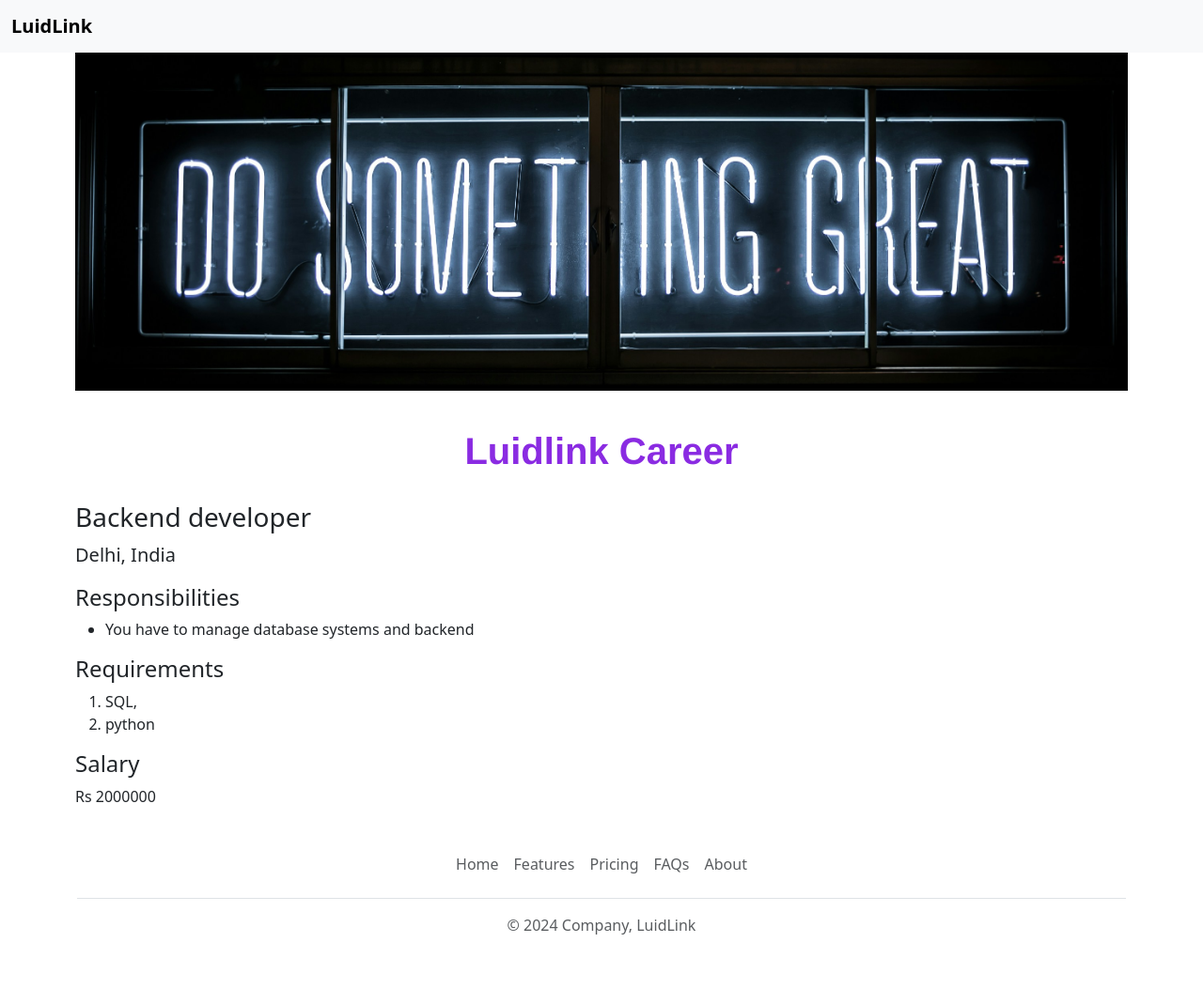
After one commit to Pranluis/careers-website-v2, a Flask app: page /job/1 in a window 1280 px wide. The commit adds this page. Shown: the whole page at 94% size. Run offline with Flask 3, Linux system fonts and the light colour scheme; data comes from the database, SQL or seed files in the repository; both versions use the stored data as it was after the commit.

Commit message:
added new jobpage

```diff
--- a/app.py
+++ b/app.py
@@ -1,33 +1,13 @@
 # Importing important modules in the app
 from flask import Flask, redirect, render_template, request, json, jsonify
 import sqlite3
+from database import load_jobs, load_job_from_db
 app = Flask(__name__)
 
-def load_jobs():
-    conn = sqlite3.connect("luidlinkcareer.db")
-    cursor = conn.cursor()
-    get_data = f"SELECT * FROM jobs"
-    cursor.execute(get_data)
-    rows = cursor.fetchall()
-
-    def tuples_to_dict(keys, values):
-        return dict(zip(keys, values))
-
-    keys = [description[0] for description in cursor.description]
-    jobs = [tuples_to_dict(keys, row) for row in rows]
-    conn.close()
-    return jobs
 
 @app.route("/")
 def home():
     JOBS = load_jobs()
-    conn = sqlite3.connect("luidlinkcareer.db")
-    cursor = conn.cursor()
-    car_entry = '''CREATE TABLE IF NOT EXISTS jobs
-            (id INT NOT NULL PRIMARY KEY, title VARCHAR(250) NOT NULL, location VARCHAR(250) NOT NULL, salary INT, currency VARCHAR(250), responsibilities VARCHAR(2000), requirements VARCHAR(2000))'''
-    conn.execute(car_entry)
-    conn.commit()
-    conn.close()
     return render_template('home.html', jobs=JOBS)
 
 @app.route("/api/jobs")
@@ -35,6 +15,14 @@ def list_jobs():
     JOBS = load_jobs()
     return jsonify(JOBS)
 
+@app.route("/job/<id>")
+def show_job(id):
+    job = load_job_from_db(id)
+    if not job:
+        return "Not found", 404
+
+    return render_template('jobpage.html', job=job)
+
 
 if __name__ == '__main__':
     app.run(host='0.0.0.0', debug=True)
--- a/database.py
+++ b/database.py
@@ -8,5 +8,32 @@ def add_sql_commands():
     conn.commit()
     conn.close()
 
-if __name__ == '__main__':
-    add_sql_commands()
+def load_jobs():
+    conn = sqlite3.connect("luidlinkcareer.db")
+    cursor = conn.cursor()
+    get_data = f"SELECT * FROM jobs"
+    cursor.execute(get_data)
+    rows = cursor.fetchall()
+
+    def tuples_to_dict(keys, values):
+        return dict(zip(keys, values))
+
+    keys = [description[0] for description in cursor.description]
+    jobs = [tuples_to_dict(keys, row) for row in rows]
+    conn.close()
+    return jobs
+
+def load_job_from_db(id):
+    conn = sqlite3.connect("luidlinkcareer.db")
+    cursor = conn.cursor()
+    get_data = f"SELECT * FROM jobs WHERE id = '{id}'"
+    cursor.execute(get_data)
+    vals = cursor.fetchall()
+    if len(vals) == 0:
+        return None
+    else:
+        def tuples_to_dict(keys, values):
+            return dict(zip(keys, values))
+        keys = [description[0] for description in cursor.description]
+        jobs = [tuples_to_dict(keys, val) for val in vals]
+        return jobs[0]
--- a/requirements.txt
+++ b/requirements.txt
@@ -1,2 +1,3 @@
 Flask
 gunicorn
+sqlite3
--- /dev/null
+++ b/templates/banner.html
@@ -0,0 +1,9 @@
+<style>
+    #banner {
+            width: 100%;
+            height: 360px;
+            object-fit: cover;
+        }
+</style>
+
+<img class="img-fluid" src="/static/banner.jpg" id="banner" height="320" width="100%">
--- /dev/null
+++ b/templates/bootstrap.html
@@ -0,0 +1,3 @@
+<meta charset="UTF-8">
+<meta name="viewport" content="width=device-width, initial-scale=1.0">
+<link href="https://cdn.jsdelivr.net/npm/bootstrap@5.3.3/dist/css/bootstrap.min.css" rel="stylesheet" integrity="sha384-QWTKZyjpPEjISv5WaRU9OFeRpok6YctnYmDr5pNlyT2bRjXh0JMhjY6hW+ALEwIH" crossorigin="anonymous">
--- a/templates/jobitem.html
+++ b/templates/jobitem.html
@@ -3,11 +3,11 @@
         <h4 style="color: rgb(120, 120, 120); margin-bottom: 4px;"><b>{{job.title}}</b></h4>
     <div><b>Loction: </b> {{job.location}}</div>
     {% if 'salary' in job %}
-    <div style="color: aquamarine;"><b>Salary: </b> {{job.salary}}</div>
+    <div style="color: aquamarine;"><b>Salary: </b>{{job.currency}} {{job.salary}}</div>
     {% endif %}
 
     </div>
     <div class="col-2">
-        <a href="mailto:pranraj10@gmail.com?subject=Application%20for%20{{job.title}}&body=My%20name%20%3A%20%3CYour%20name%20here%3E%0D%0A%0D%0AMy%20resume%20link%3A%20%3CYour%20resume%20link%3E%0D%0A%0D%0AMy%20linkedIn%20link%3A%20%3CYour%20linkedin%20link%3E" type="button" class="btn btn-outline-primary">Apply</a>
+        <a href="job/{{job.id}}" type="button" class="btn btn-outline-primary">Apply</a>
     </div>
 </div>
--- /dev/null
+++ b/templates/jobpage.html
@@ -0,0 +1,51 @@
+<!DOCTYPE html>
+<html lang="en">
+<head>
+    <meta charset="UTF-8">
+    <meta name="viewport" content="width=device-width, initial-scale=1.0">
+    {% include 'bootstrap.html' %}
+    <title>{{job.title}} - Luidlink Careers</title>
+    <style>
+        #container{
+            padding: 0 80px 0 80px;
+        }
+        h1 {
+            font-size: 40px;
+            font-family: 'Franklin Gothic Medium', 'Arial Narrow', Arial, sans-serif;
+            font-weight: bold;
+            color: blueviolet;
+            text-align: center;
+            margin-top: 40px;
+            margin-bottom: 30px;
+        }
+    </style>
+
+
+</head>
+<body>
+    {% include 'newnav.html' %}
+    <div id="container">
+        {% include 'banner.html' %}
+        <h1>Luidlink Career</h1>
+        <h3>{{job.title}}</h3>
+
+        <p class="lead mt-0">{{job.location}}</p>
+        <h4>Responsibilities</h4>
+        <ul>
+            {% for line in job.responsibilities.split("\n") %}
+                <li>{{line}}</li>
+            {% endfor %}
+        </ul>
+        <h4>Requirements</h4>
+        <ol>
+            {% for line in job.requirements.split() %}
+                <li>{{line}}</li>
+            {% endfor %}
+        </ol>
+
+        <h4>Salary</h4>
+        <p>{{job.currency}} {{job.salary}}</p>
+    </div>
+    {% include 'footer.html' %}
+</body>
+</html>
--- /dev/null
+++ b/templates/newnav.html
@@ -0,0 +1,10 @@
+
+<nav class="navbar navbar-expand-lg bg-body-tertiary fixed-top">
+    <div class="container-fluid">
+      <a class="navbar-brand" href="#"><b>LuidLink</b></a>
+      <button class="navbar-toggler" type="button" data-bs-toggle="collapse" data-bs-target="#navbarSupportedContent" aria-controls="navbarSupportedContent" aria-expanded="false" aria-label="Toggle navigation">
+        <span class="navbar-toggler-icon"></span>
+      </button>
+    </div>
+  </nav>
+  <div style="height: 56px;"></div>
```
Also changed, not shown: templates/home.html (+3 -10 lines), luidlinkcareer.db, 1 other file.
